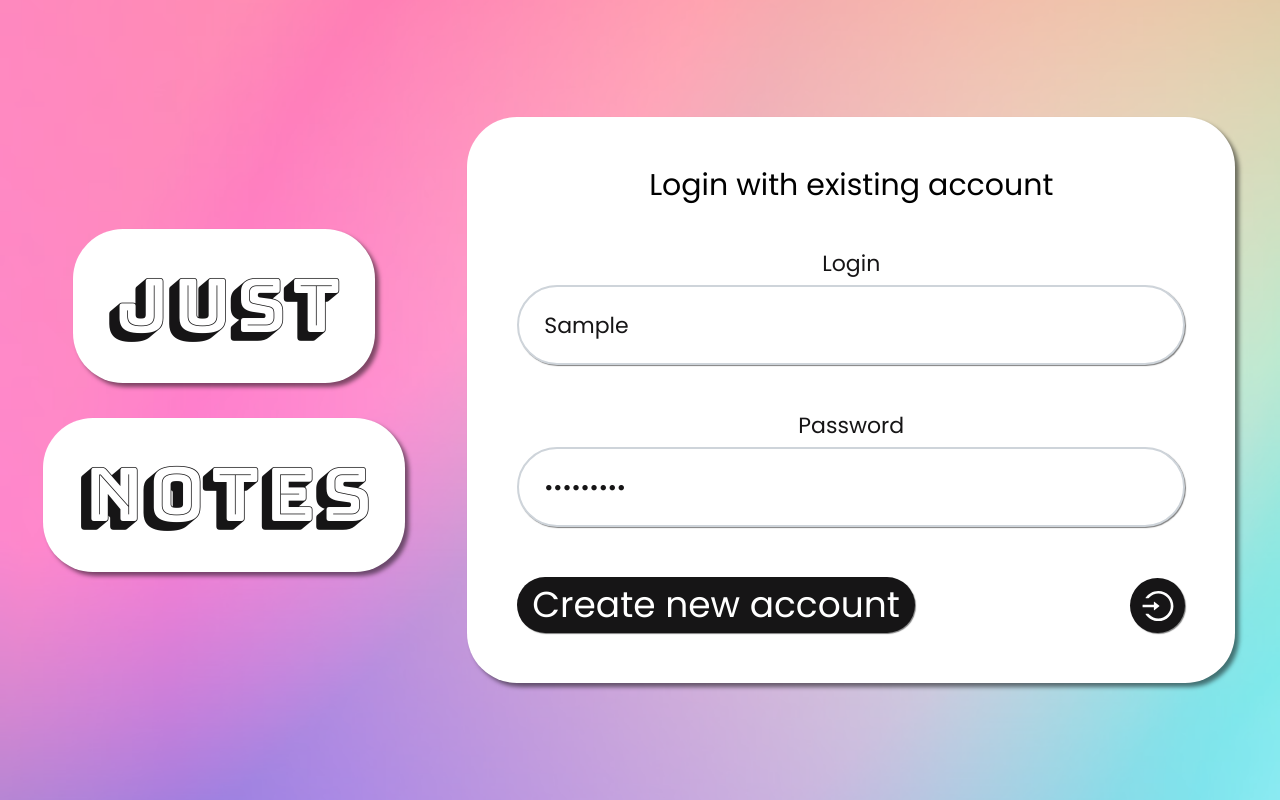
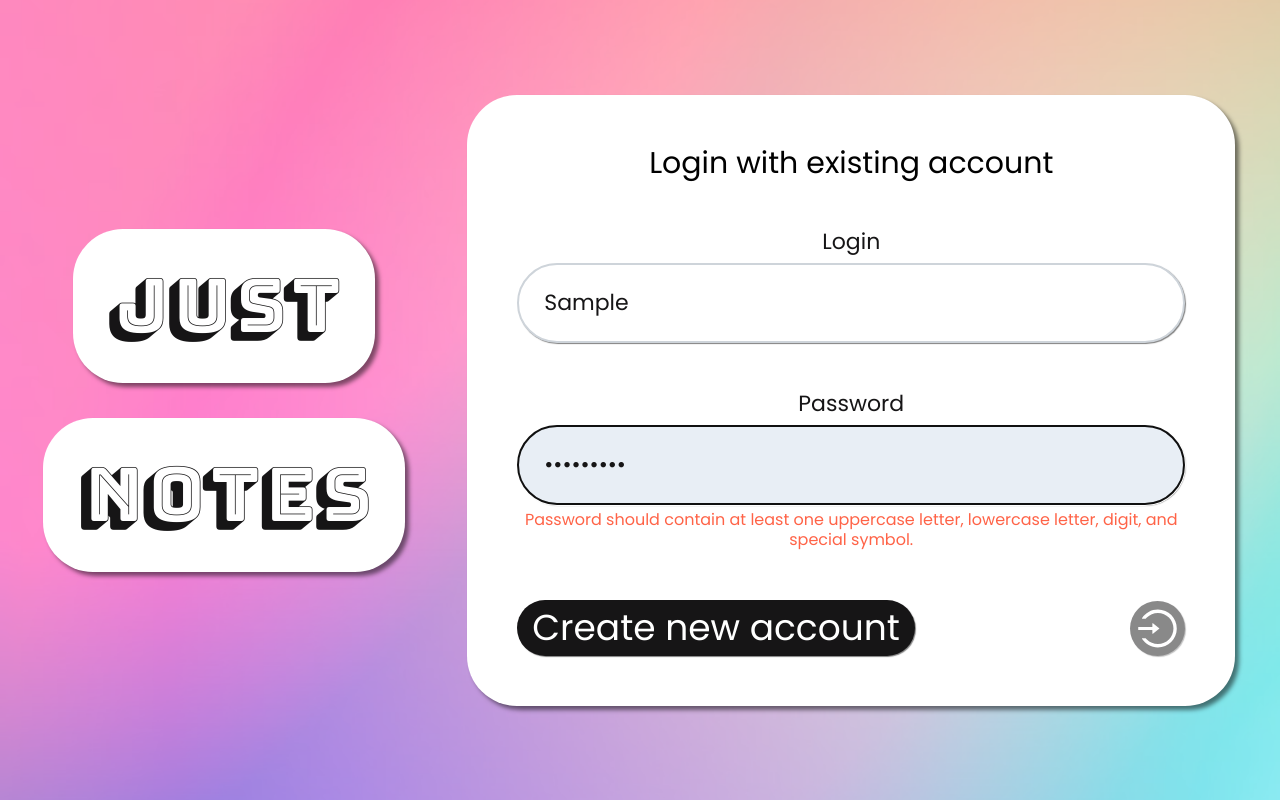
Before and after one commit to VolodymyrVoronov/just-notes-2-front, a React (Vite) app: page / in a window 1280 px wide. Both pictures are taken after typing "Sample", "Sample123" into the empty fields and a click on the button 1157 px from the left and 605 px from the top of the page. Built offline with nearby package versions, Linux system fonts and the light colour scheme.

Commit message:
Updated AuthFor.

```diff
--- a/src/App.tsx
+++ b/src/App.tsx
@@ -1,10 +1,10 @@
-import { Routes, Route, useLocation } from 'react-router-dom';
 import { AnimatePresence } from 'framer-motion';
+import { Route, Routes, useLocation } from 'react-router-dom';
 
 import { RouterPath } from './constants';
 
+import Notes from './pages/Notes/Notes';
 import Start from './pages/Start/Start';
-import Notes from './pages/Notes/Notes';
 
 const App = (): JSX.Element => {
   const location = useLocation();
--- a/src/components/AuthForm/AuthForm.module.css
+++ b/src/components/AuthForm/AuthForm.module.css
@@ -138,3 +138,14 @@
     margin-top: 50px;
   }
 }
+
+.error {
+  margin-top: 5px;
+
+  font-family: var(--poppins);
+  font-size: 16px;
+  line-height: 20px;
+  text-align: center;
+
+  color: tomato;
+}
--- a/src/components/AuthForm/AuthForm.tsx
+++ b/src/components/AuthForm/AuthForm.tsx
@@ -1,34 +1,63 @@
-import { useState, type ComponentProps } from 'react';
+import { useEventListener } from 'ahooks';
+import cn from 'classnames';
+import { AnimatePresence, motion } from 'framer-motion';
+import { useEffect, useState, type ComponentProps } from 'react';
+import type { FieldValues } from 'react-hook-form';
 import { useForm } from 'react-hook-form';
-import cn from 'classnames';
-import { motion, AnimatePresence } from 'framer-motion';
 import { AiOutlineLogin } from 'react-icons/ai';
 
+import Button from '../Button/Button';
 import Input from '../Input/Input';
-import Button from '../Button/Button';
 
+import { Key } from '../../types';
 import styles from './AuthForm.module.css';
 
 interface IAuthFormProps extends ComponentProps<'div'> {
   className?: string;
 }
 
+type FormInput = 'login' | 'password' | 'confirmPassword';
+
 const AuthForm = ({ className, ...props }: IAuthFormProps): JSX.Element => {
   const [toggle, setToggle] = useState(false);
 
   const {
     register,
+    watch,
     handleSubmit,
     formState: { errors },
+    reset,
+    setFocus,
   } = useForm();
 
-  const onFormSubmit = (data): void => {
+  const onFormSubmit = (
+    data: Record<FormInput, string> | FieldValues,
+  ): void => {
     console.log(data);
   };
 
+  console.log(errors);
+
   const onToggle = (): void => {
     setToggle(!toggle);
+    reset();
+
+    const timeoutId = setTimeout(() => {
+      setFocus('login');
+
+      clearTimeout(timeoutId);
+    }, 1000);
   };
+
+  useEventListener('keydown', (e) => {
+    if (e.key === Key.Escape) {
+      reset();
+    }
+  });
+
+  useEffect(() => {
+    setFocus('login');
+  }, []);
 
   return (
     <div className={cn(styles.root, className)} {...props}>
@@ -111,17 +140,85 @@ const AuthForm = ({ className, ...props }: IAuthFormProps): JSX.Element => {
             <Input
               className={styles.input}
               labelText='Login'
-              name='login'
               type='text'
               aria-label='Login'
+              {...register('login', {
+                required: true,
+                minLength: {
+                  value: 3,
+                  message: 'Login must be at least 3 characters long',
+                },
+              })}
             />
+            {errors.login?.type === 'required' && (
+              <span className={styles.error}>Login is required.</span>
+            )}
+            {errors.login && (
+              <span className={styles.error}>
+                {errors.login.message as string}
+              </span>
+            )}
+
             <Input
               className={styles.input}
               labelText='Password'
-              name='password'
               type='password'
               aria-label='Password'
+              {...register('password', {
+                required: true,
+                validate: {
+                  checkLength: (value) => value.length >= 6,
+                  matchPattern: (value) =>
+                    /(?=.*\d)(?=.*[a-z])(?=.*[A-Z])(?!.*\s)(?=.*[!@#$*])/.test(
+                      value,
+                    ),
+                },
+              })}
             />
+            {errors.password?.type === 'required' && (
+              <span className={styles.error}>Password is required.</span>
+            )}
+
+            {errors.password?.type === 'checkLength' && (
+              <span className={styles.error}>
+                Password should be at-least 6 characters.
+              </span>
+            )}
+
+            {errors.password?.type === 'matchPattern' && (
+              <span className={styles.error}>
+                Password should contain at least one uppercase letter, lowercase
+                letter, digit, and special symbol.
+              </span>
+            )}
+
+            {toggle && (
+              <Input
+                className={styles.input}
+                labelText='Confirm password'
+                type='password'
+                aria-label='Confirm password'
+                {...register('confirmedPassword', {
+                  required: true,
+                  validate: (value: string) => {
+                    if (watch('password') !== value) {
+                      return 'Your passwords do not match';
+                    }
+
+                    return true;
+                  },
+                })}
+              />
+            )}
+            {toggle && errors.confirmedPassword?.type === 'required' && (
+              <span className={styles.error}>Password is required.</span>
+            )}
+
+            {toggle && errors.confirmedPassword && (
+              <span className={styles.error}>
+                {errors.confirmedPassword.message as string}
+              </span>
+            )}
           </motion.div>
         </AnimatePresence>
 
@@ -159,8 +256,11 @@ const AuthForm = ({ className, ...props }: IAuthFormProps): JSX.Element => {
             className={styles['login-button']}
             text={toggle ? 'Create' : 'Login'}
             renderIcon={() => <AiOutlineLogin />}
-            iconFontSize={36}
+            iconFontSize={45}
+            iconHeight={45}
+            iconWidth={45}
             type='submit'
+            disabled={Object.keys(errors).length > 0}
           />
         </div>
       </motion.form>
--- a/src/components/Input/Input.tsx
+++ b/src/components/Input/Input.tsx
@@ -1,5 +1,5 @@
-import { forwardRef, useId, type Ref, type ComponentProps } from 'react';
 import cn from 'classnames';
+import { forwardRef, useId, type ComponentProps, type Ref } from 'react';
 
 import styles from './Input.module.css';
 
--- a/src/pages/Start/Start.tsx
+++ b/src/pages/Start/Start.tsx
@@ -1,7 +1,7 @@
 import { motion } from 'framer-motion';
 
+import AuthForm from '../../components/AuthForm/AuthForm';
 import Logo from '../../components/Logo/Logo';
-import AuthForm from '../../components/AuthForm/AuthForm';
 
 import styles from './Start.module.css';
 
```
Also changed, not shown: src/components/Button/Button.tsx (+4 -4 lines).
